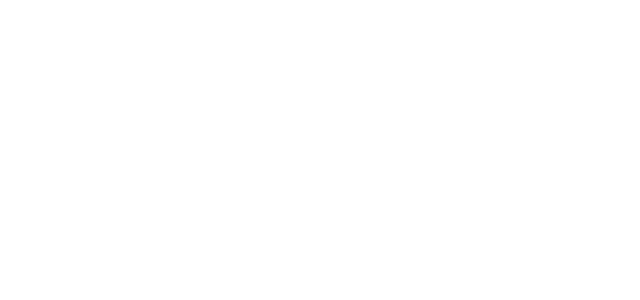
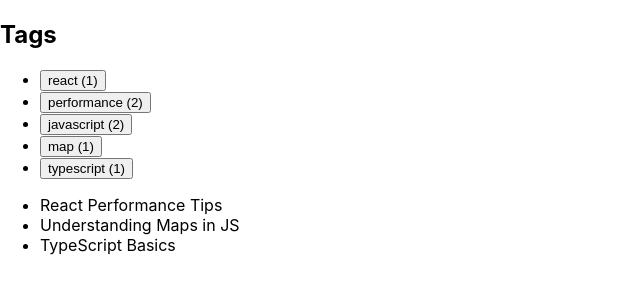
Before and after one commit to mjperales/fullstack-playground, a React (Create React App) app in the folder react-app/: page /posts in a window 1280 px wide. Before the commit this address had no page. Shown: the top 300 px of the page, without its empty margins (0-640 px from the left). Built offline with nearby package versions, Linux system fonts and the light colour scheme.

Commit message:
feat: add TagFrequency component

```diff
--- /dev/null
+++ b/react-app/src/components/TagFrequency/TagFrequency.tsx
@@ -0,0 +1,64 @@
+import { useState, useMemo } from 'react';
+
+interface IPost {
+  id: number;
+  title: string;
+  tags: string[];
+}
+
+interface IPostProps {
+  posts: IPost[];
+}
+
+export default function TagFrequency({ posts }: IPostProps) {
+  let allTags = useMemo(() => posts.flatMap((p) => p.tags), [posts]);
+  const tagFrequency = useMemo(() => {
+    const map = new Map();
+    allTags.forEach((tag) => {
+      map.set(tag, (map.get(tag) ?? 0) + 1);
+    });
+    return Array.from(map);
+  }, [allTags]);
+  const [currentTag, setCurrentTag] = useState<null | string>(null);
+  const [allPosts, setAllPosts] = useState(posts);
+
+  const handleFilter = (e: React.MouseEvent<HTMLButtonElement>) => {
+    if (currentTag === e.currentTarget.name) {
+      setAllPosts(posts);
+      return;
+    }
+
+    const filteredPosts = posts.filter((post) =>
+      post.tags.includes(e.currentTarget.name)
+    );
+
+    setAllPosts(filteredPosts);
+    setCurrentTag(e.currentTarget.name);
+  };
+
+  return (
+    <section className="tag-fequency-wrapper">
+      <header>
+        <h1>Tags</h1>
+        <ul>
+          {tagFrequency.map((item) => (
+            <li key={item[0]}>
+              <button
+                type="button"
+                name={item[0]}
+                onClick={(e) => handleFilter(e)}
+              >{`${item[0]} (${item[1]})`}</button>
+            </li>
+          ))}
+        </ul>
+      </header>
+      <div className="posts-wrapper">
+        <ul>
+          {allPosts.map((post) => (
+            <li key={post.id}>{post.title}</li>
+          ))}
+        </ul>
+      </div>
+    </section>
+  );
+}
--- a/react-app/src/index.tsx
+++ b/react-app/src/index.tsx
@@ -9,6 +9,7 @@ import MemoPage from './pages/MemoPage';
 import RegisterFormPage from './pages/RegisterFormPage';
 import reportWebVitals from './reportWebVitals';
 import AutoCompletePage from './pages/AutoCompletePage';
+import PostsPage from './pages/PostsPage';
 
 const root = ReactDOM.createRoot(
   document.getElementById('root') as HTMLElement
@@ -23,6 +24,7 @@ root.render(
         <Route path="/memoize" element={<MemoPage />} />
         <Route path="/register" element={<RegisterFormPage />} />
         <Route path="/auto-complete" element={<AutoCompletePage />} />
+        <Route path="/posts" element={<PostsPage />} />
       </Routes>
     </BrowserRouter>
   </React.StrictMode>
--- /dev/null
+++ b/react-app/src/pages/PostsPage.tsx
@@ -0,0 +1,18 @@
+import TagFrequency from '../components/TagFrequency/TagFrequency';
+
+export default function PostsPage() {
+  const posts = [
+    {
+      id: 1,
+      title: 'React Performance Tips',
+      tags: ['react', 'performance'],
+    },
+    {
+      id: 2,
+      title: 'Understanding Maps in JS',
+      tags: ['javascript', 'map', 'performance'],
+    },
+    { id: 3, title: 'TypeScript Basics', tags: ['typescript', 'javascript'] },
+  ];
+  return <TagFrequency posts={posts} />;
+}
```
Also changed, not shown: 1 other file (tests, documents, lock files or other folders).
